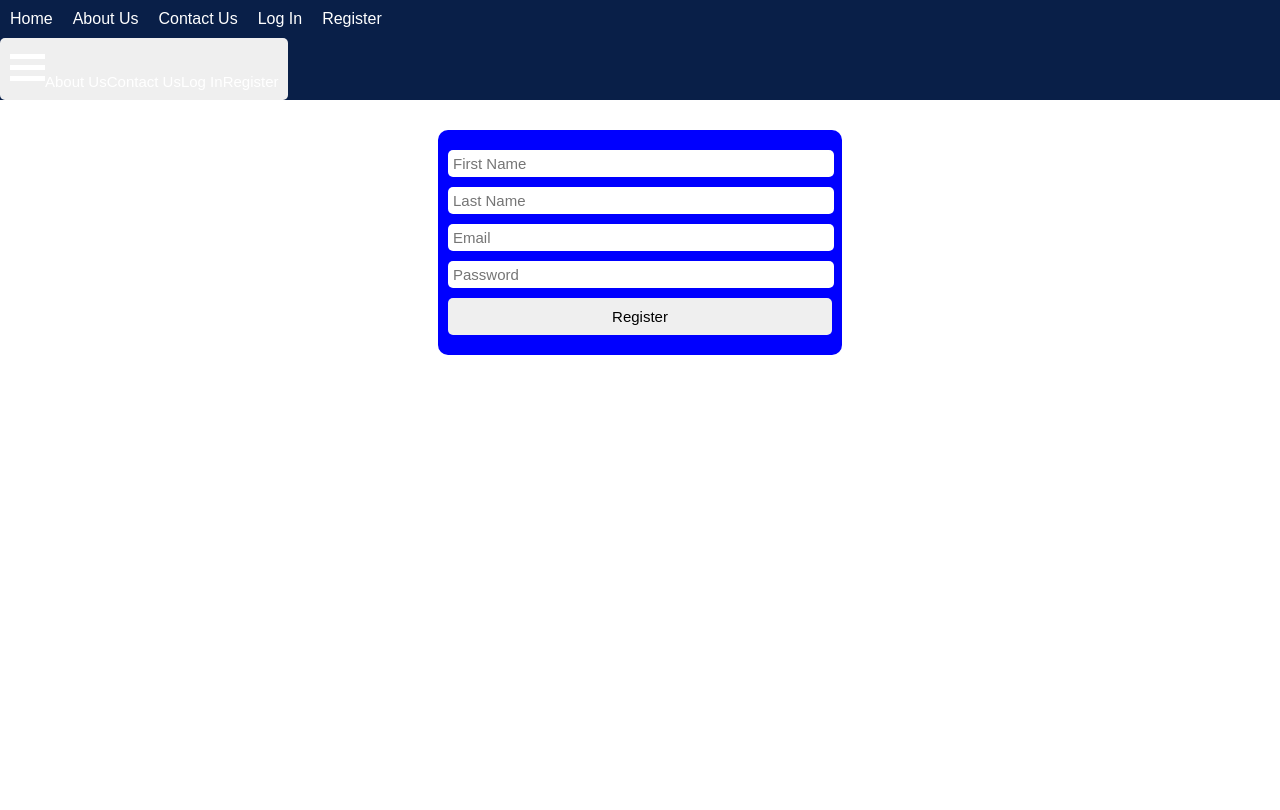
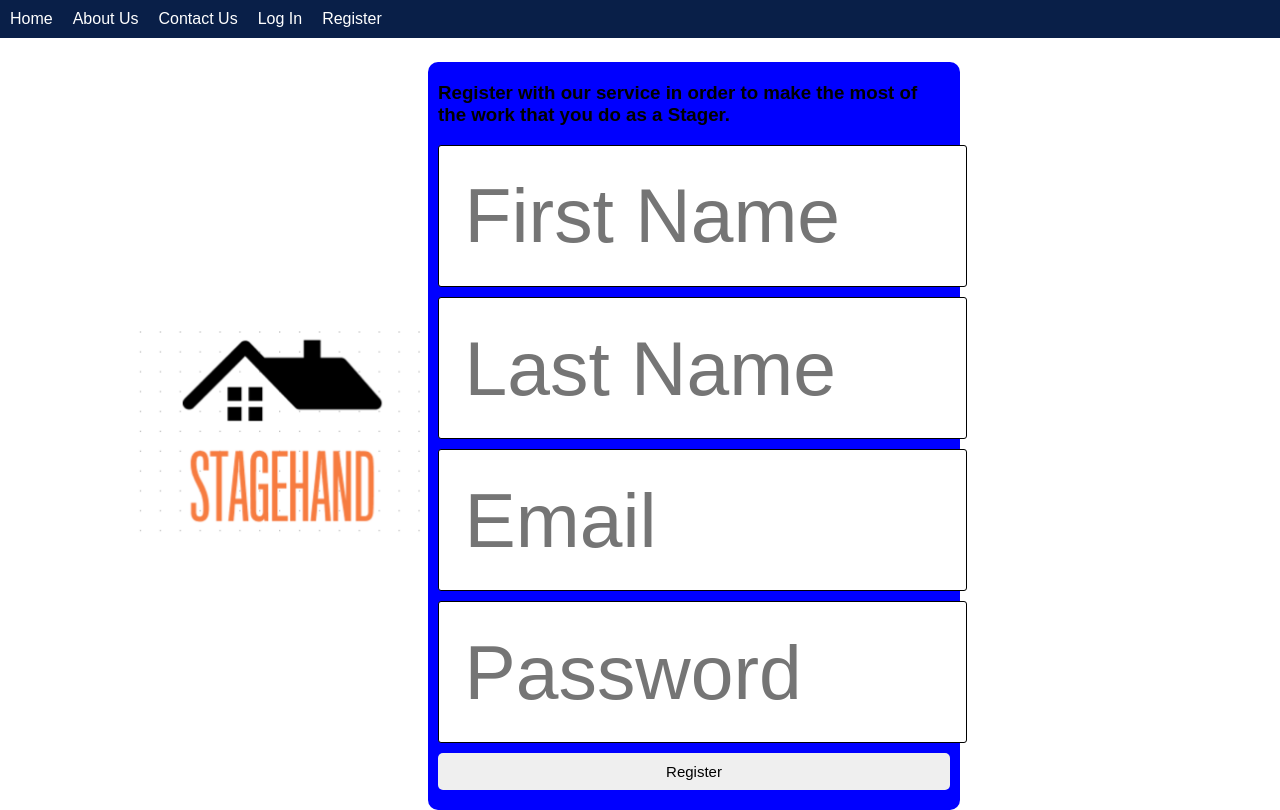
Before and after one commit to grantmcgrath/RESAproject, a React (Create React App) app: page /Register in a window 1280 px wide. Built offline with nearby package versions, Linux system fonts and the light colour scheme.

Commit message:
Added Logo img to Login and Register components. Created mobile responsive versions of Login and Register components. Need to return to tweak desktop versions of Login and Register components.

```diff
--- a/public/index.html
+++ b/public/index.html
@@ -35,10 +35,5 @@
       To begin the development, run `npm start` or `yarn start`.
       To create a production bundle, use `npm run build` or `yarn build`.
     -->
-    <script>
-    function hamburger(x) {
-        x.classList.toggle("change");
-    }
-    </script>
   </body>
 </html>
--- a/src/components/LogIn.js
+++ b/src/components/LogIn.js
@@ -7,11 +7,13 @@ export default class LogIn extends Component {
   render() {
     return (
       <div id="log_in">
+        <div>
+          <img src={require("../images/logo_large_orange.png")} alt="Stage Hand Logo" />
+        </div>
         <form id="log_in_form">
           <input type="text" name="email" placeholder="email" className="log_in_email" />
           <input type="password" name="password" placeholder="password" className="log_in_password" />
-          <button type="submit">Log In</button>
-
+          <button type="submit" id="login_button">Log In</button>
         </form>
       </div>
     );
--- a/src/components/Register.js
+++ b/src/components/Register.js
@@ -2,20 +2,25 @@ import React, { Component } from 'react';
 import '../styles/App.css';
 import "../styles/global.css";
 import "../styles/register.css";
+import "../images/logo_large_orange.png";
 
 export default class Register extends Component {
   render() {
     return (
-      <div>
-        <form id="registration_form">
+      <div id="registration_page">
+        <div id="registration_img">
+          <img src={require("../images/logo_large_orange.png")} alt="Stage Hand Logo" />
+        </div>
+        <div  id="registration_form">
+          <h3>Register with our service in order to make the most of the work that you do as a Stager.</h3>
+          <form>
             <input type="text" name="users_first_name" placeholder="First Name" className="users_first_name" />
             <input type="text" name="users_last_name" placeholder="Last Name" className="users_last_name" />
             <input type="text" name="users_email" placeholder="Email" className="users_email" />
             <input type="text" name="users_password" placeholder="Password" className="users_password" />
             <button type="submit">Register</button>
-
-
           </form>
+        </div>
       </div>
     );
   }
--- /dev/null
+++ b/src/scripts/hamburger.js
@@ -0,0 +1,2 @@
+function hamburger(x) {
+    x.classList.toggle("change");
--- a/src/styles/App.css
+++ b/src/styles/App.css
@@ -31,11 +31,11 @@ input {
 }*/
 
 /* Log In */
-#log_in_form {
+/*#log_in_form {
   width: 100%;
   margin: 0;
   border-radius: 0
-}
+}*/
 
 /* About Page */
 
@@ -44,7 +44,7 @@ input {
 @media (min-width: 415px) {
 
 /* Desktop Global */
-button {
+/*button {
   border: 0;
   border-radius: 5px;
   padding: 10px;
@@ -58,7 +58,7 @@ input {
   padding: 10px 5px;
   font-size: 15px;
   width: auto;
-}
+}*/
 
 
 /* Navigation Bar */
@@ -83,12 +83,11 @@ input {
 }*/
 
 /* Log In */
-#log_in {
+/*#log_in {
 
 }
 
 #log_in_form {
-  /*border: 1px solid black;*/
   width: 30%;
   margin: 0 auto;
   border-radius: 10px;
@@ -110,11 +109,10 @@ button:hover {
 
 .log_in_password {
 
-}
+}*/
 
 /* Registration Form */
-#registration_form {
-  /*border: 1px solid black;*/
+/*#registration_form {
   margin: 0 auto;
   width: 30%;
   border-radius: 10px;
@@ -123,7 +121,7 @@ button:hover {
   padding: 20px 10px;
   margin-top: 30px;
   background-color: blue;
-}
+}*/
 
 /* About Page */
 /*#about_container {
--- a/src/styles/global.css
+++ b/src/styles/global.css
@@ -20,7 +20,21 @@ input {
 /* Desktop */
 @media (min-width: 415px) {
 
+  button {
+    border: 0;
+    border-radius: 5px;
+    padding: 10px;
+    font-size: 15px;
+  }
 
+  input {
+    margin-bottom: 10px;
+    border: 0;
+    border-radius: 3px;
+    padding: 10px 5px;
+    font-size: 15px;
+    width: auto;
+  }
 
 
 }
--- a/src/styles/login.css
+++ b/src/styles/login.css
@@ -0,0 +1,50 @@
+/* CSS for LogIn component */
+
+/* Mobile */
+#log_in {
+  display: flex;
+  flex-direction: column;
+  margin: 0 auto;
+}
+
+#log_in_form {
+  margin: 0 auto;
+  border-radius: 0;
+  width: 100%;
+  text-align: center;
+}
+
+#login_button {
+  font-size: 6vw;
+  padding: 2vw;
+  width: 95%;;
+}
+
+/*img {
+  display: none;
+}*/
+
+input {
+  border: 1px solid black;
+  font-size: 6vw;
+  padding: 2vw;
+  width: 93%;
+}
+
+/* Desktop */
+@media (min-width: 415px) {
+#log_in {
+  width: 300px;
+  margin: 3vh auto;
+}
+
+#log_in_form {
+  border-radius: 10px;
+  display: flex;
+  flex-direction: column;
+  padding: 20px 10px;
+  background-color: blue;
+}
+
+
+}
--- a/src/styles/navigation.css
+++ b/src/styles/navigation.css
@@ -2,7 +2,7 @@
 
 /* Mobile */
 #desktop_nav {
-
+display: none;
 }
 
 #mobile_nav {
@@ -69,7 +69,7 @@
   }
 
   #mobile_nav {
-
+    display: none;
   }
 
   .nav_bar {
--- a/src/styles/register.css
+++ b/src/styles/register.css
@@ -0,0 +1,48 @@
+/* CSS for Register component */
+
+/* Mobile */
+#registration_page {
+  display: flex;
+  flex-direction: row;
+  margin: 0 auto;
+  width: 80%;
+}
+
+#registration_form {
+  /*border: 1px solid black;*/
+  width: 50%;
+  border-radius: 10px;
+  display: flex;
+  flex-direction: column;
+  padding: 20px 10px;
+  /*margin-top: 30px;*/
+  background-color: blue;
+}
+
+
+/* Desktop */
+@media (min-width: 415px) {
+
+#registration_page {
+  padding-top: 3vh;
+}
+
+#registration_img {
+  display: flex;
+}
+
+img {
+  width: 300px;
+  align-self: center;
+}
+
+h3 {
+  margin-top: 0;
+}
+
+form {
+  display: flex;
+  flex-direction: column;
+}
+
+}
```
Also changed, not shown: src/images/logo_large_orange.png (added), src/images/logo_small_blue.png (added). Lines whose indentation alone changed are shown as unchanged.
